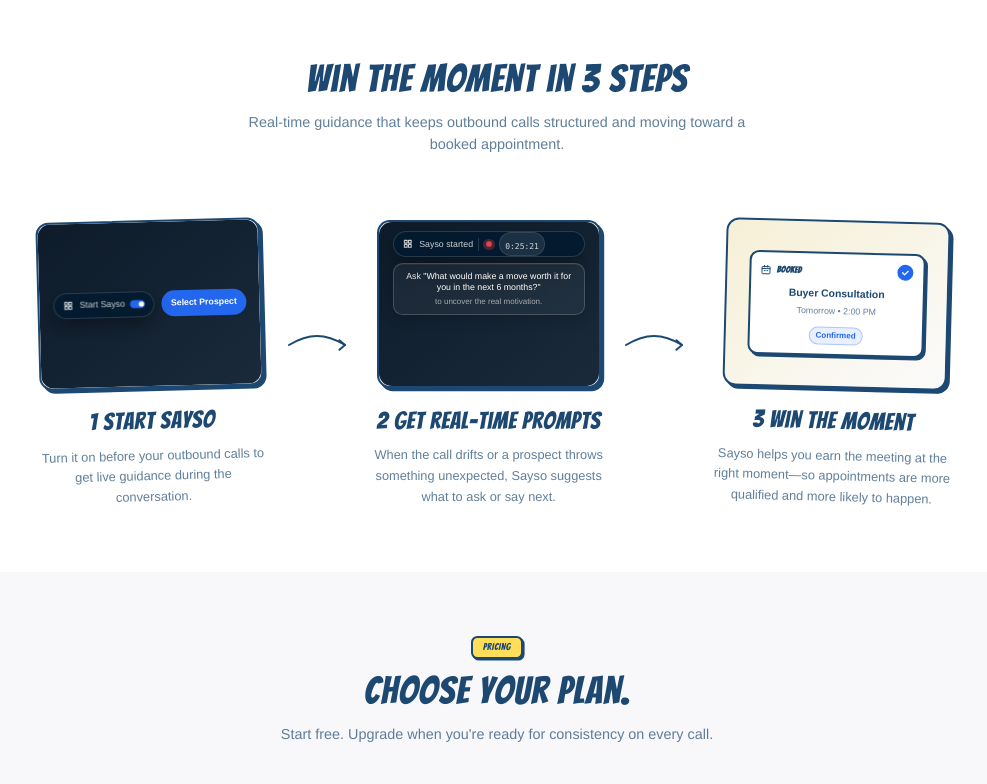
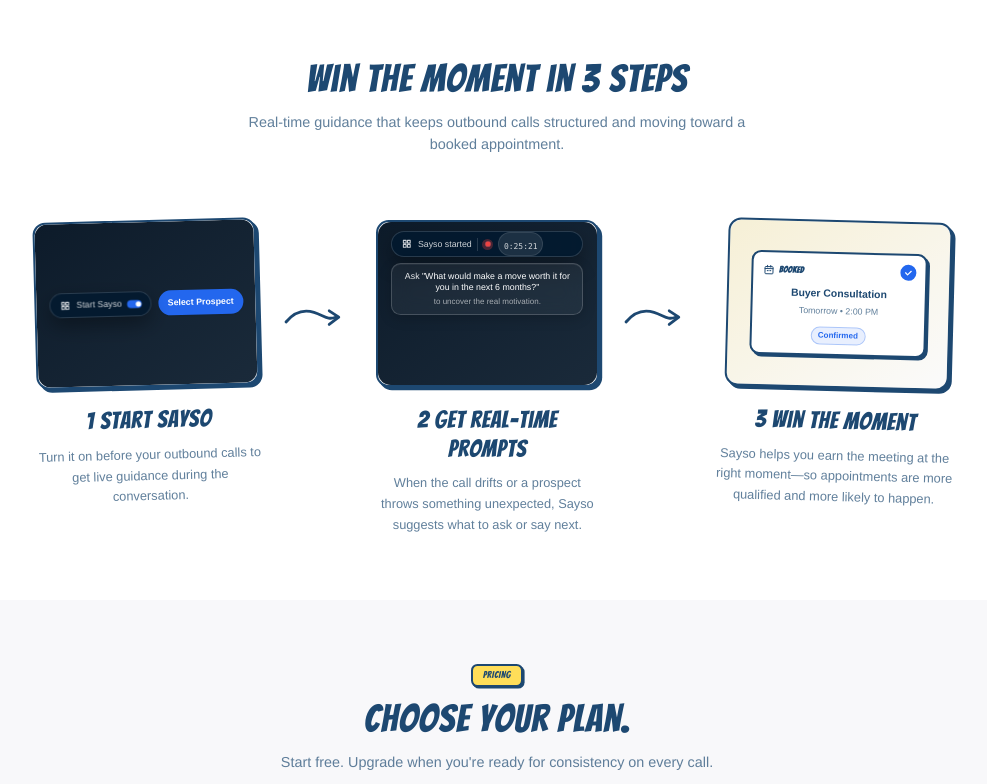
Before and after one commit to JackD4321/sayso_landing_page, a Next.js app: page /v2 in a window 1280 px wide. Shown: the part 1019-1803 px from the top of the page, without its empty margins (143-1130 px from the left). Built offline with nearby package versions, Linux system fonts and the light colour scheme.

Commit message:
Arrows in ThreeStepsSection updated

```diff
--- a/components/landing-v2/ThreeStepsSectionV2.tsx
+++ b/components/landing-v2/ThreeStepsSectionV2.tsx
@@ -41,28 +41,30 @@ const CheckIcon = ({ className }: { className?: string }) => (
   </svg>
 );
 
-// Comic-style curved arrow
+// Comic-style hand-drawn arrow with speed lines
 const ComicArrow = () => (
   <svg
     className="hidden md:block flex-shrink-0"
-    width="80"
-    height="40"
-    viewBox="0 0 80 40"
+    width="90"
+    height="60"
+    viewBox="0 0 90 60"
     fill="none"
     xmlns="http://www.w3.org/2000/svg"
   >
+    {/* Main wobbly arrow shaft — hand-drawn feel */}
     <path
-      d="M5 20 C 30 5, 50 5, 75 20"
+      d="M10 30 C 20 18, 32 14, 45 18 S 62 28, 72 24"
       stroke="#1D4871"
-      strokeWidth="2.5"
+      strokeWidth="3.5"
       strokeLinecap="round"
       strokeLinejoin="round"
       fill="none"
     />
+    {/* Bold comic arrowhead */}
     <path
-      d="M68 14 L75 20 L68 26"
+      d="M64 16 L76 24 L64 33"
       stroke="#1D4871"
-      strokeWidth="2.5"
+      strokeWidth="3.5"
       strokeLinecap="round"
       strokeLinejoin="round"
       fill="none"
@@ -213,7 +215,7 @@ export function ThreeStepsSectionV2() {
                 tilt={step.tilt}
               />
               {index < steps.length - 1 && (
-                <div className="hidden md:flex items-center self-center -mt-12">
+                <div className="hidden md:flex items-center self-start mt-[25%]">
                   <ComicArrow />
                 </div>
               )}
```
